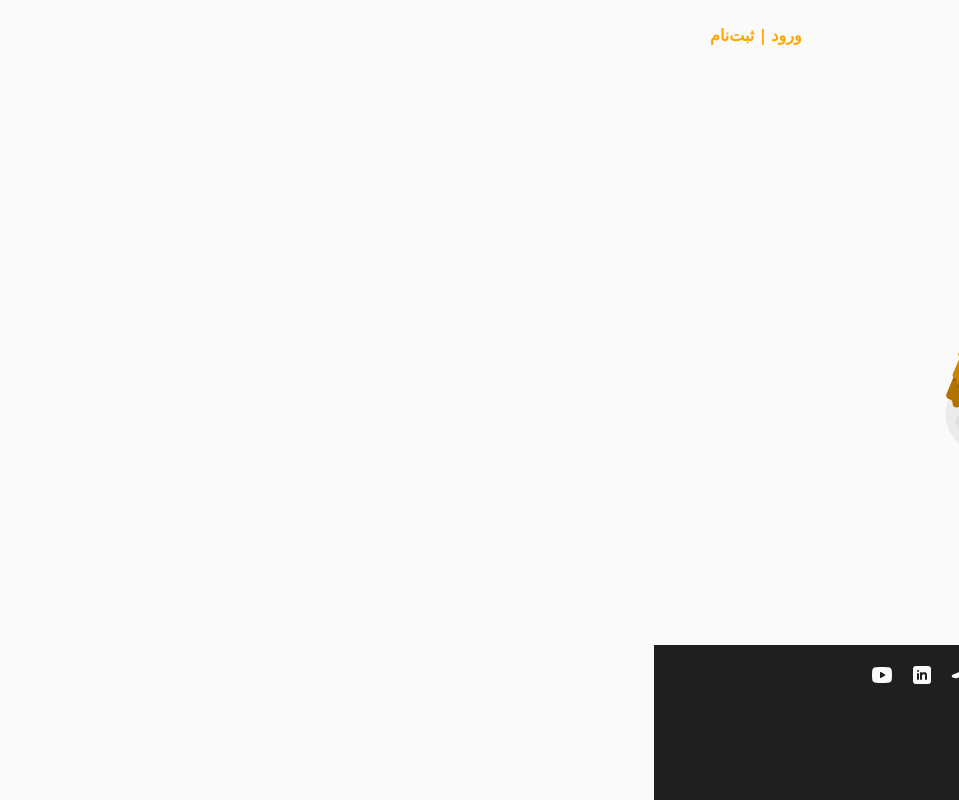
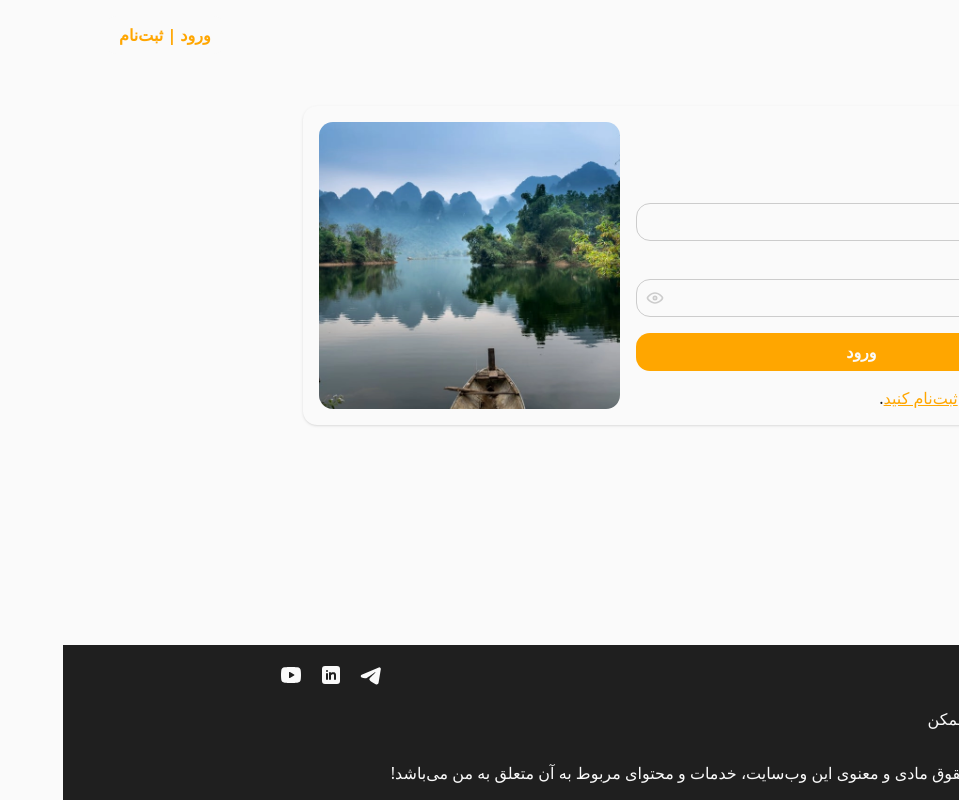
Before and after one commit to FarazPourebrahim/tournado, a Next.js app: page /auth/sign-in in a window 1280 px wide. Before the commit this address had no page. Shown: the whole page, without its empty margins (321-1280 px from the left). Built offline with nearby package versions, Linux system fonts and the light colour scheme; a small style sheet from the web is missing.

Commit message:
[ADD] sign in page

```diff
--- /dev/null
+++ b/src/app/auth/components/SignInForm/SignInForm.tsx
@@ -0,0 +1,59 @@
+"use client";
+
+import { FormEvent, ReactElement } from "react";
+
+import Image from "next/image";
+import Link from "next/link";
+
+import signInImage from "@/assets/images/sign-in.webp";
+
+import { Button } from "@/components/Button/Button";
+import Card from "@/components/Card/Card";
+import NormalInputComponent from "@/components/NormalInput/NormalInput";
+import PasswordInputComponent from "@/components/PasswordInput/PasswordInput";
+
+import MingcuteUser3Line from "@/icons/MingcuteUser3Line";
+
+import styles from "@/app/auth/styles/auth-form.module.css";
+
+export default function SignInForm(): ReactElement {
+  const formSubmitHandler = async (
+    e: FormEvent<HTMLFormElement>,
+  ): Promise<void> => {
+    e.preventDefault();
+  };
+
+  return (
+    <div className={styles["auth-form"]}>
+      <Card>
+        <div className={styles["card-content"]}>
+          <div className={styles.writings}>
+            <h1>ورود!</h1>
+            <form onSubmit={formSubmitHandler}>
+              <NormalInputComponent
+                label="نام کاربری"
+                type="text"
+                name="username"
+                prefixIcon={<MingcuteUser3Line />}
+              />
+              <PasswordInputComponent
+                label="رمز عبور"
+                name="password"
+                autoComplete="current-password"
+              />
+              <Button variant="primary">ورود</Button>
+            </form>
+            <div className={styles["change-form"]}>
+              قبلاً ثبت‌نام نکردید؟
+              {` `}
+              <Link href="/auth/sign-up">ثبت‌نام کنید</Link>.
+            </div>
+          </div>
+          <div className={styles.visuals}>
+            <Image src={signInImage} alt="" />
+          </div>
+        </div>
+      </Card>
+    </div>
+  );
+}
--- /dev/null
+++ b/src/app/auth/sign-in/page.module.css
@@ -0,0 +1,6 @@
+.page {
+  display: grid;
+  justify-items: center;
+
+  margin-block: 2rem;
+}
--- /dev/null
+++ b/src/app/auth/sign-in/page.tsx
@@ -0,0 +1,13 @@
+import { ReactElement } from "react";
+
+import SignInForm from "@/app/auth/components/SignInForm/SignInForm";
+
+import styles from "./page.module.css";
+
+export default function Page(): ReactElement {
+  return (
+    <div className={styles.page}>
+      <SignInForm />
+    </div>
+  );
+}
```
Also changed, not shown: src/app/auth/components/SignInForm/SignInForm.module.css (added), src/assets/images/sign-in.webp (added).
